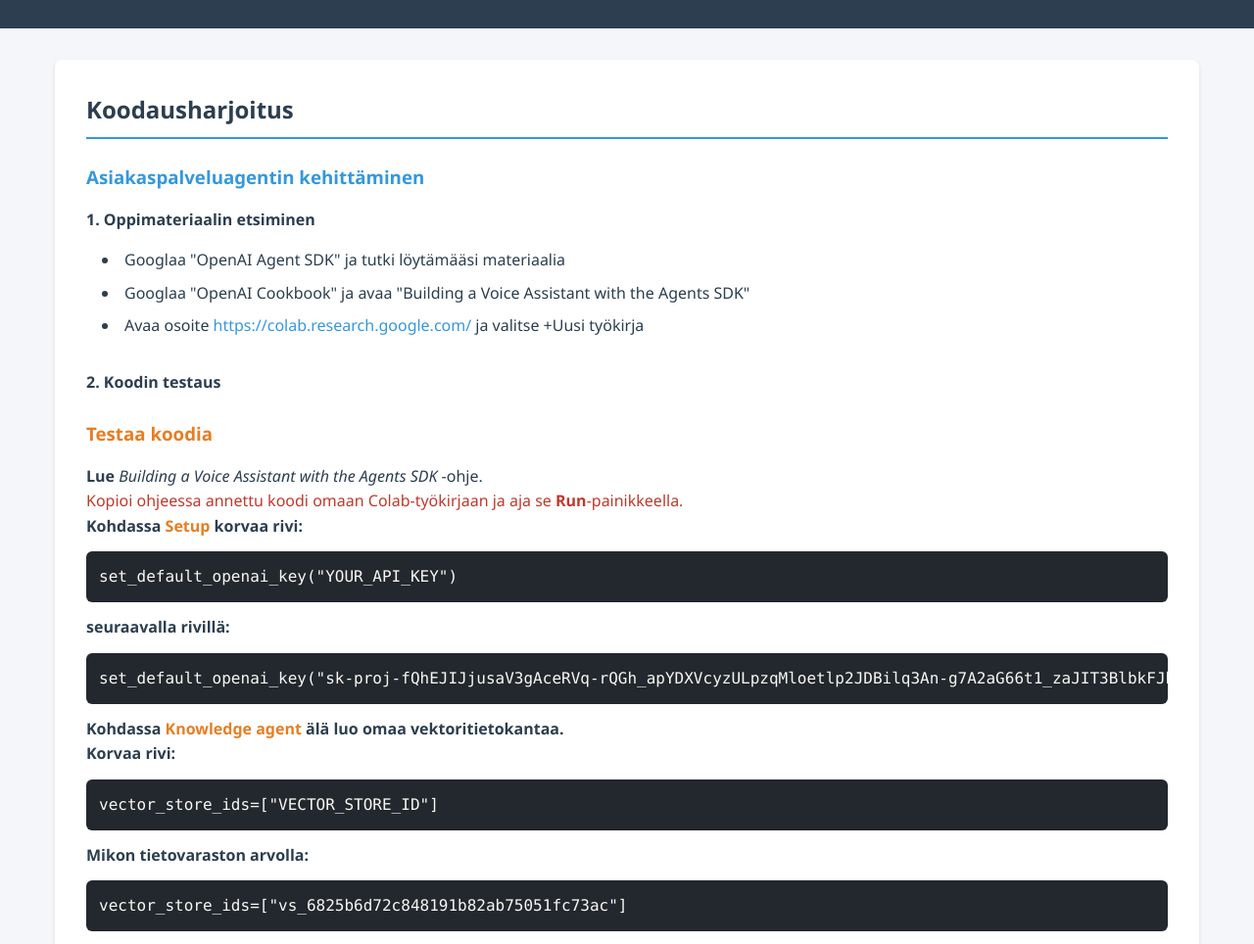
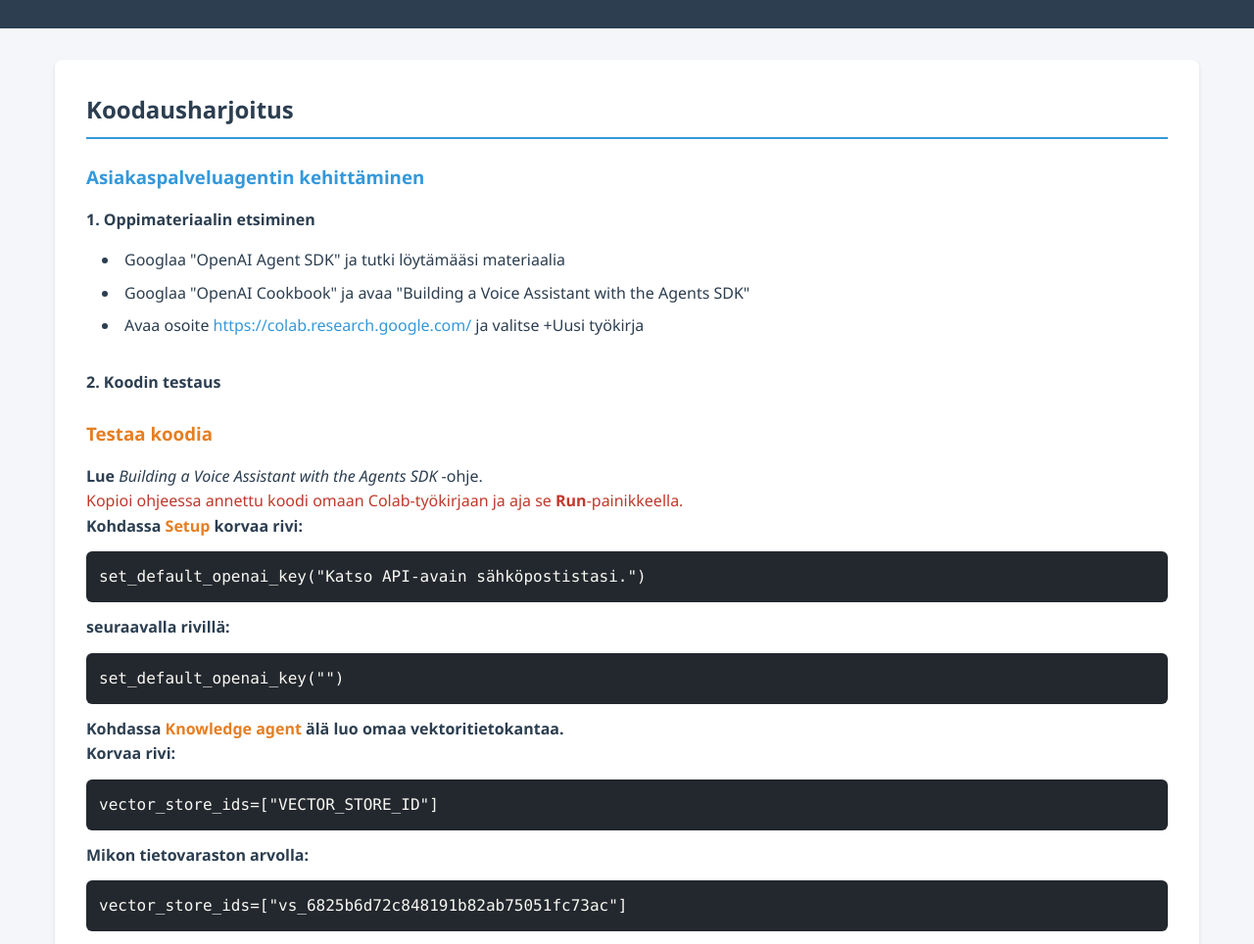
Before and after one commit to vuono-group/agentic-process-automation-training, a plain HTML site: page index.html in a window 1280 px wide. Shown: the part 122-1086 px from the top of the page at 98% size. Drawn offline with Linux system fonts and the light colour scheme.

Commit message:
Poista API-avain, lisää ohje sähköpostista

```diff
--- a/index.html
+++ b/index.html
@@ -32,9 +32,9 @@
                 <p><b>Lue</b> <i>Building a Voice Assistant with the Agents SDK</i> -ohje.<br>
                 <span class="red">Kopioi ohjeessa annettu koodi omaan Colab-työkirjaan ja aja se <b>Run</b>-painikkeella.</span></p>
                 <p><b>Kohdassa <span class="highlight">Setup</span> korvaa rivi:</b></p>
-                <pre><code>set_default_openai_key("YOUR_API_KEY")</code></pre>
+                <pre><code>set_default_openai_key("Katso API-avain sähköpostistasi.")</code></pre>
                 <p><b>seuraavalla rivillä:</b></p>
-                <pre><code>set_default_openai_key("sk-proj-fQhEJIJjusaV3gAceRVq-rQGh_apYDXVcyzULpzqMloetlp2JDBilq3An-g7A2aG66t1_zaJIT3BlbkFJhjnYmhljh1i8C15oYGoCAdu1BPHSWWeK4uL40JB85dLOlOBQxeS8zdeB70hthyZj2HWmfUJwwA")</code></pre>
+                <pre><code>set_default_openai_key("")</code></pre>
                 <p><b>Kohdassa <span class="highlight">Knowledge agent</span> älä luo omaa vektoritietokantaa.</b></p>
                 <p><b>Korvaa rivi:</b></p>
                 <pre><code>vector_store_ids=["VECTOR_STORE_ID"]</code></pre>
```
